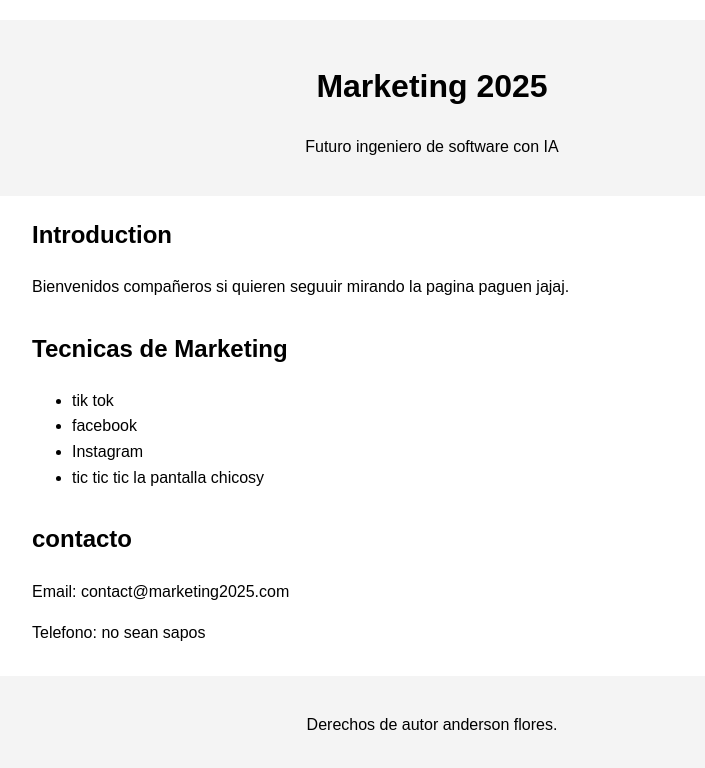
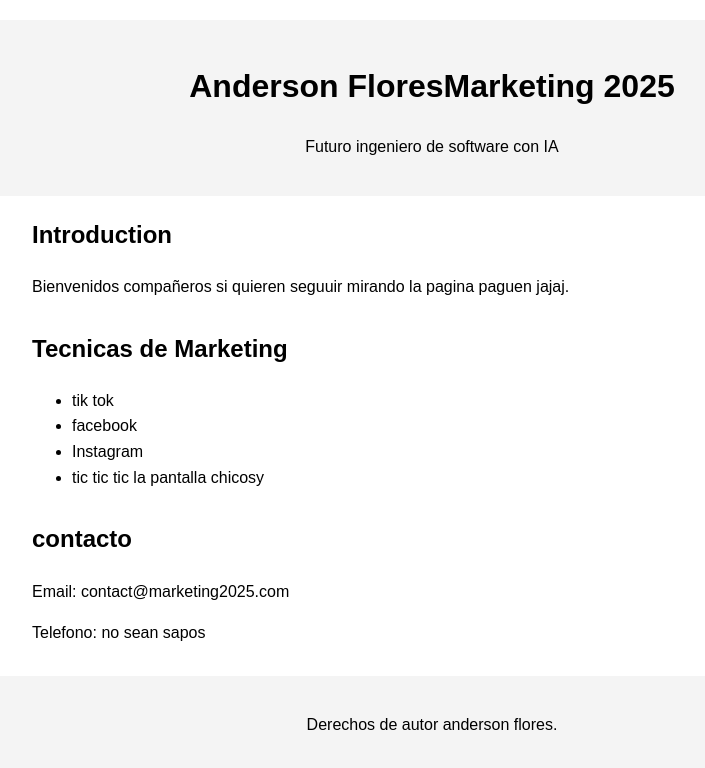
Before and after one commit to remigiohuarcaya/Marketing2025, a plain HTML site: page anderson.html in a window 1280 px wide. Shown: the whole page, without its empty margins (208-913 px from the left). Drawn offline with Linux system fonts and the light colour scheme.

Commit message:
Anderson 4

```diff
--- a/anderson.html
+++ b/anderson.html
@@ -32,7 +32,7 @@
 </head>
 <body>
     <header>
-        <h1>Marketing 2025</h1>
+        <h1>Anderson FloresMarketing 2025</h1>
         <p>Futuro ingeniero de software con IA</p>
     </header>
 
```
